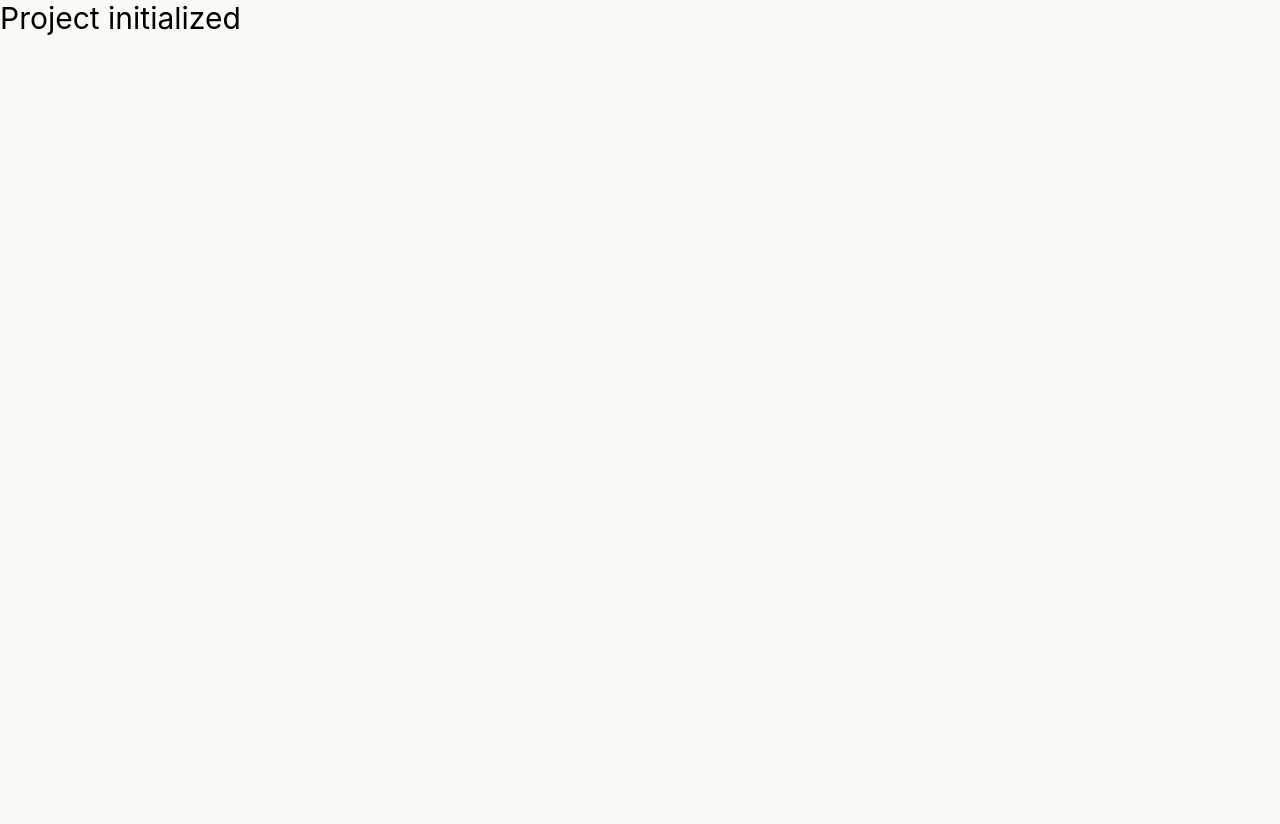
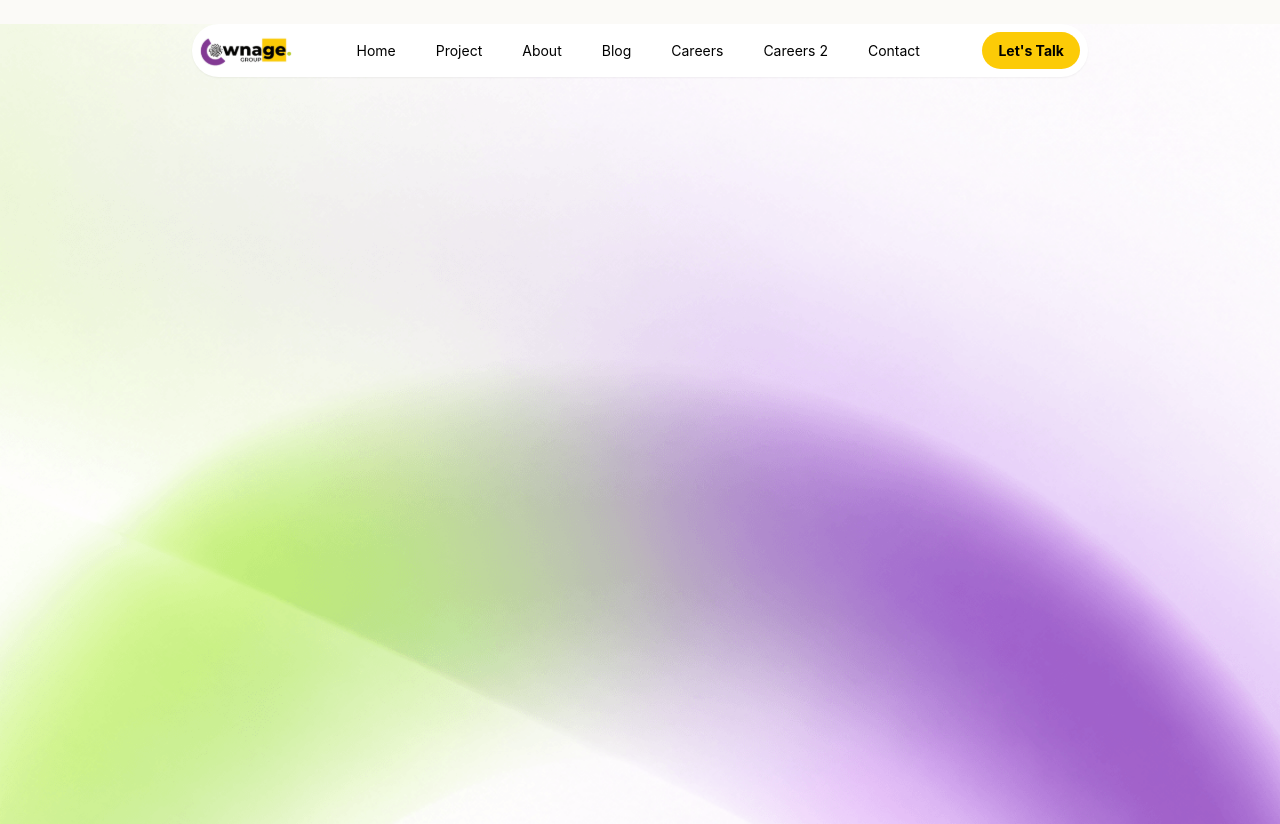
Before and after one commit to Frokesy/ownage, a React (Vite) app: page / in a window 1280 px wide. Before the commit the page ends 800 px from the top, so only its background shows below. Built offline with nearby package versions, Linux system fonts and the light colour scheme.

Commit message:
designed TopNav component

```diff
--- a/index.html
+++ b/index.html
@@ -13,7 +13,7 @@
     <meta property="og:url" content="__SITE_URL__/" />
     <meta property="og:image" content="__SITE_URL__/og-image.svg" />
     <meta name="twitter:card" content="summary_large_image" />
-    <title>__COMPANY_NAME__ | Estate Management</title>
+    <title>Ownage | Estate Management</title>
   </head>
   <body>
     <div id="root"></div>
--- a/src/App.tsx
+++ b/src/App.tsx
@@ -1,9 +1,10 @@
 import React from 'react'
+import Hero from './components/defaults/Hero';
 
 const App = () => {
   return (
     <div>
-      <h2 className="text-3xl">Project initialized</h2>
+      <Hero />
     </div>
   )
 }
--- /dev/null
+++ b/src/components/defaults/Hero.tsx
@@ -0,0 +1,14 @@
+import React from 'react'
+import TopNav from './TopNav';
+
+const Hero = () => {
+  return (
+    <div className="bg-[url('/hero.png')] bg-cover bg-center h-screen">
+        <div className="flex justify-center items-center mt-6">
+            <TopNav />
+        </div>
+    </div>
+  )
+}
+
+export default Hero
--- /dev/null
+++ b/src/components/defaults/TopNav.tsx
@@ -0,0 +1,44 @@
+import { HamburgerIcon } from "../icons";
+
+const TopNav = () => {
+  return (
+    <div className="bg-[#ffffff] p-2 rounded-full shadow-sm lg:min-w-[70vw] min-w-[90vw] flex justify-between items-center">
+      <div className="lg:hidden flex space-x-2 items-center">
+        <div className="lg:hidden block">
+          <HamburgerIcon />
+        </div>
+        <img src="/logo.svg" alt="logo" />
+      </div>
+      <img src="/logo.svg" alt="logo" className="lg:block hidden" />
+      <ul className="lg:flex hidden space-x-10 text-[14px]">
+        <li>
+          <a href="/">Home</a>
+        </li>
+        <li>
+          <a href="/project">Project</a>
+        </li>
+        <li>
+          <a href="/about">About</a>
+        </li>
+        <li>
+          <a href="/blog">Blog</a>
+        </li>
+        <li>
+          <a href="/Careers">Careers</a>
+        </li>
+        <li>
+          <a href="/careers-2">Careers 2</a>
+        </li>
+        <li>
+          <a href="/contact">Contact</a>
+        </li>
+      </ul>
+
+      <button className="bg-[#FCCB07] hover:bg-[#FCCB07]/90 text-[14px] font-bold py-2 px-4 rounded-full">
+        Let&apos;s Talk
+      </button>
+    </div>
+  );
+};
+
+export default TopNav;
--- /dev/null
+++ b/src/components/icons.tsx
@@ -0,0 +1,16 @@
+export const HamburgerIcon = () => (
+  <svg
+    width="38"
+    height="38"
+    viewBox="0 0 38 38"
+    fill="none"
+    xmlns="http://www.w3.org/2000/svg"
+  >
+    <path
+      fillRule="evenodd"
+      clipRule="evenodd"
+      d="M4.75 25.3333H33.25V28.5H4.75V25.3333ZM4.75 17.4167H33.25V20.5833H4.75V17.4167ZM4.75 9.5H33.25V12.6667H4.75V9.5Z"
+      fill="black"
+    />
+  </svg>
+);
```
Also changed, not shown: public/hero.png (added), public/logo.svg (added).
